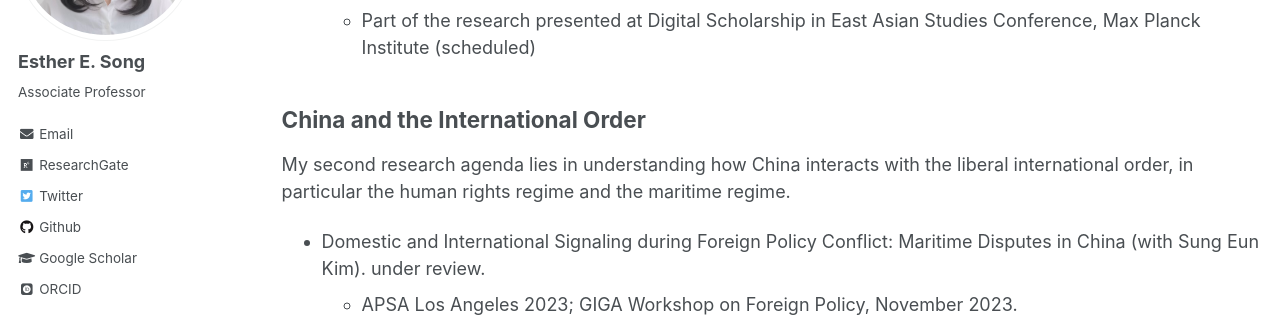
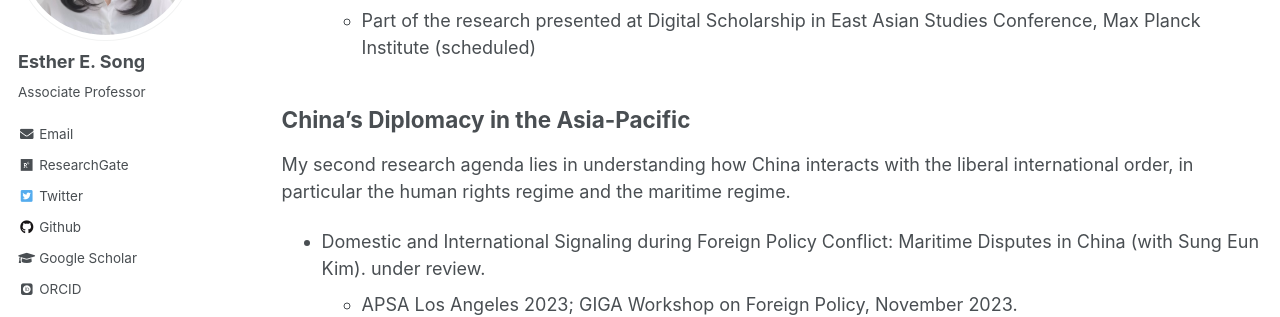
Before and after one commit to ehsong/ehsong.github.io, a Jekyll site: the page built from _pages/research.md, in a window 1280 px wide and 900 px high, scrolled down 3385 px. Shown: the part 154-471 px from the top of the window. Built offline with Jekyll 4.4.1, drawn with Linux system fonts in a browser that asks for light colours; some web fonts are replaced; some of the changed text lies outside the part shown.

Commit message:
Update research.md

```diff
--- a/_pages/research.md
+++ b/_pages/research.md
@@ -17,7 +17,7 @@
    * Previous versions presented at 2019 MPSA Chicago; 2019 Bay Area Comparative Urban Politics Workshop, UC Berkeley; 2019 China Social Science Workshop, Stanford University
    * Funded by Freeman Spogli Institute for International Studies (FSI), Stanford University; Center for Philanthrophy and Civil Society (PACS) at Stanford University
 
-### Perception of China*
+### Perception of China
 
 2\. Song, E. E. 2023. Air Pollution Coverage, Anti-Chinese Sentiment, and Attitudes towards Foreign Policy in South Korea. *Journal of Chinese Political Science*. [[Open Access Link]](https://doi.org/10.1007/s11366-023-09849-z)
    * Working versions presented at 2019 APSA Washington D.C. [[iPoster]](https://apsa2019-apsa.ipostersessions.com/default.aspx?s=DF-1D-34-3D-64-33-21-12-B0-42-57-A1-87-AC-68-E1); GIGA Workshop on Foreign Policy 2022
@@ -75,7 +75,7 @@
   * Partially funded by Institute for Asian Studies, German Institute for Global and Area Studies (GIGA)
   * Part of the research presented at Digital Scholarship in East Asian Studies Conference, Max Planck Institute (scheduled)
 
-## China and the International Order
+## China's Diplomacy in the Asia-Pacific
 
 My second research agenda lies in understanding how China interacts with the liberal international order, in particular the human rights regime and the maritime regime.
 
```
